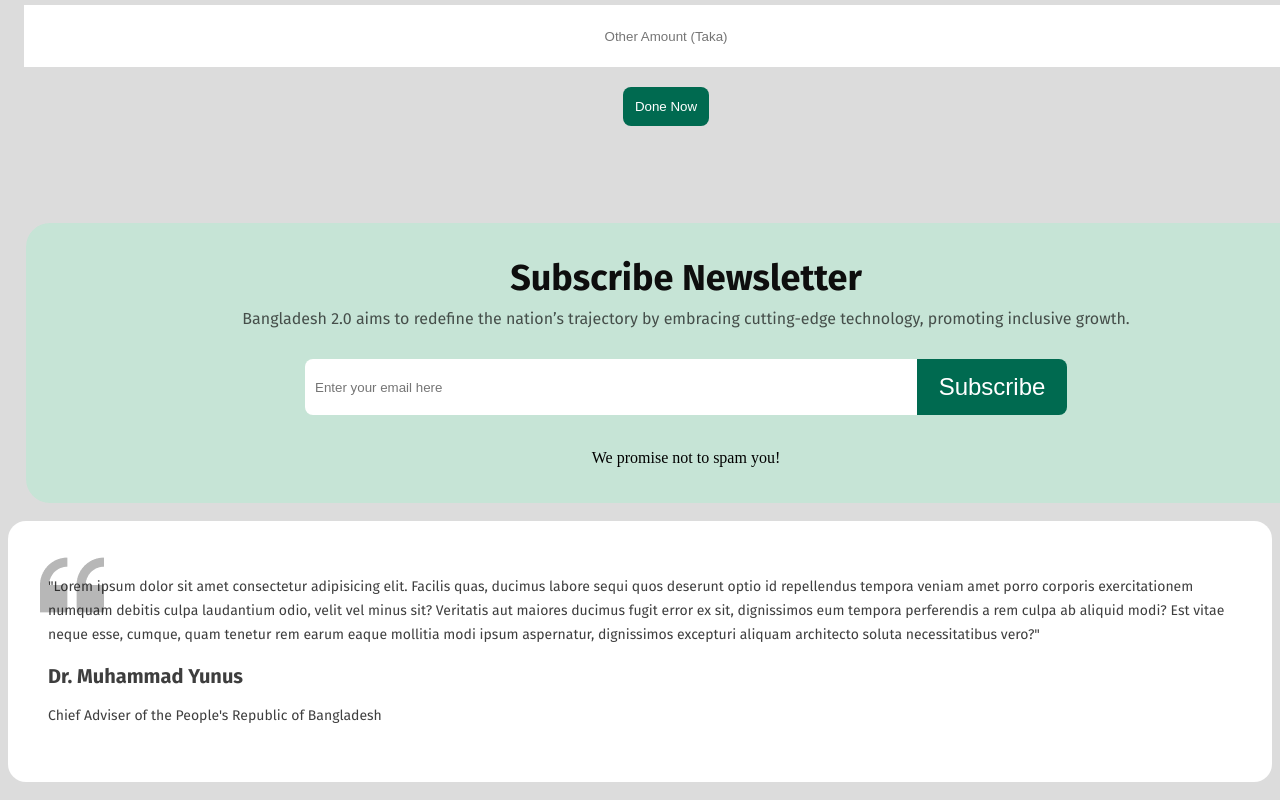
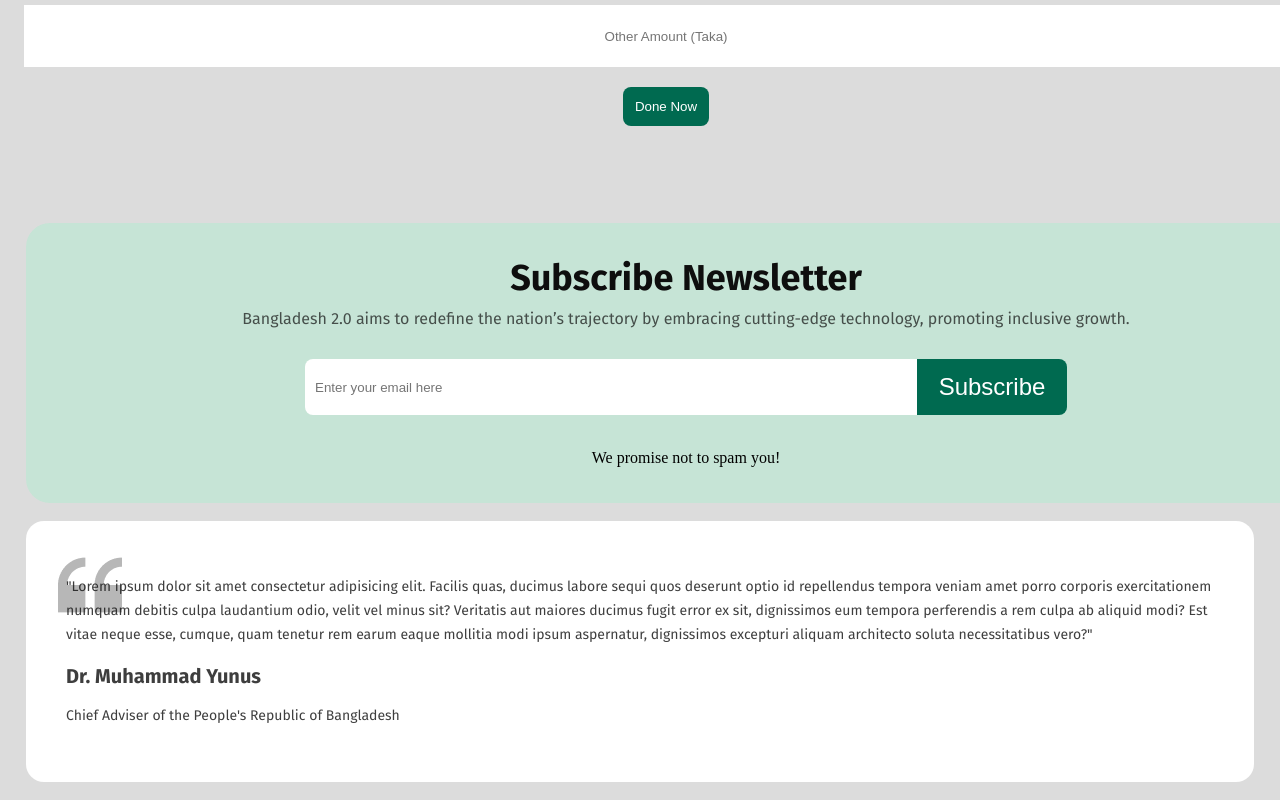
Before and after one commit to sanjidtalukder/Assignment-01, a plain HTML site: page index.html in a window 1280 px wide. Shown: the part 3101-3901 px from the top of the page. Drawn offline with Linux system fonts and the light colour scheme.

Commit message:
fourth commit

```diff
--- a/style.css
+++ b/style.css
@@ -435,7 +435,8 @@ text-align: left;
         background-color: gray;
     }
     .container {
-        padding: 24px; /* This will act as the margin for the background image */
+        padding: 24px;
+        margin: 18px;/* This will act as the margin for the background image */
         background-color: #fff;
         border-radius: 18px;
         /* background-position: left; */
```
